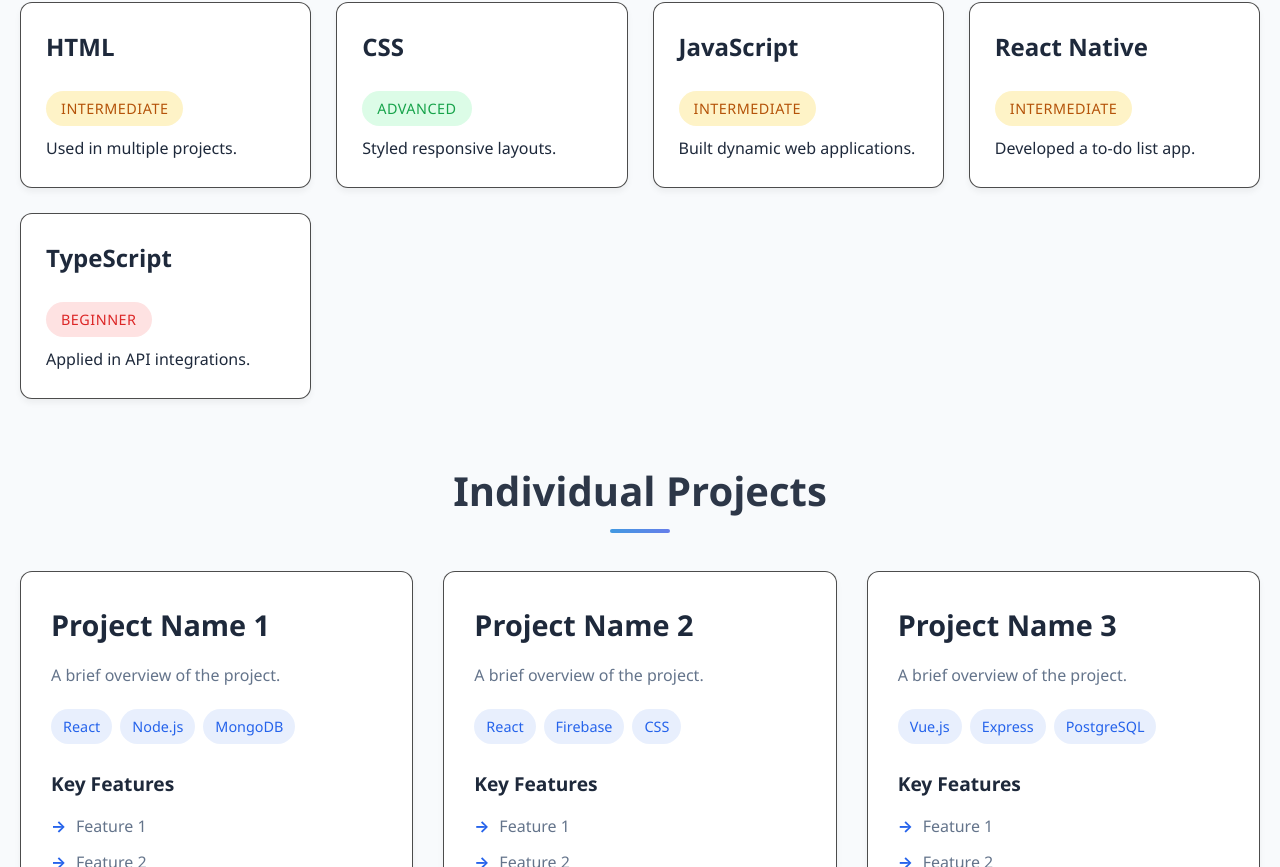
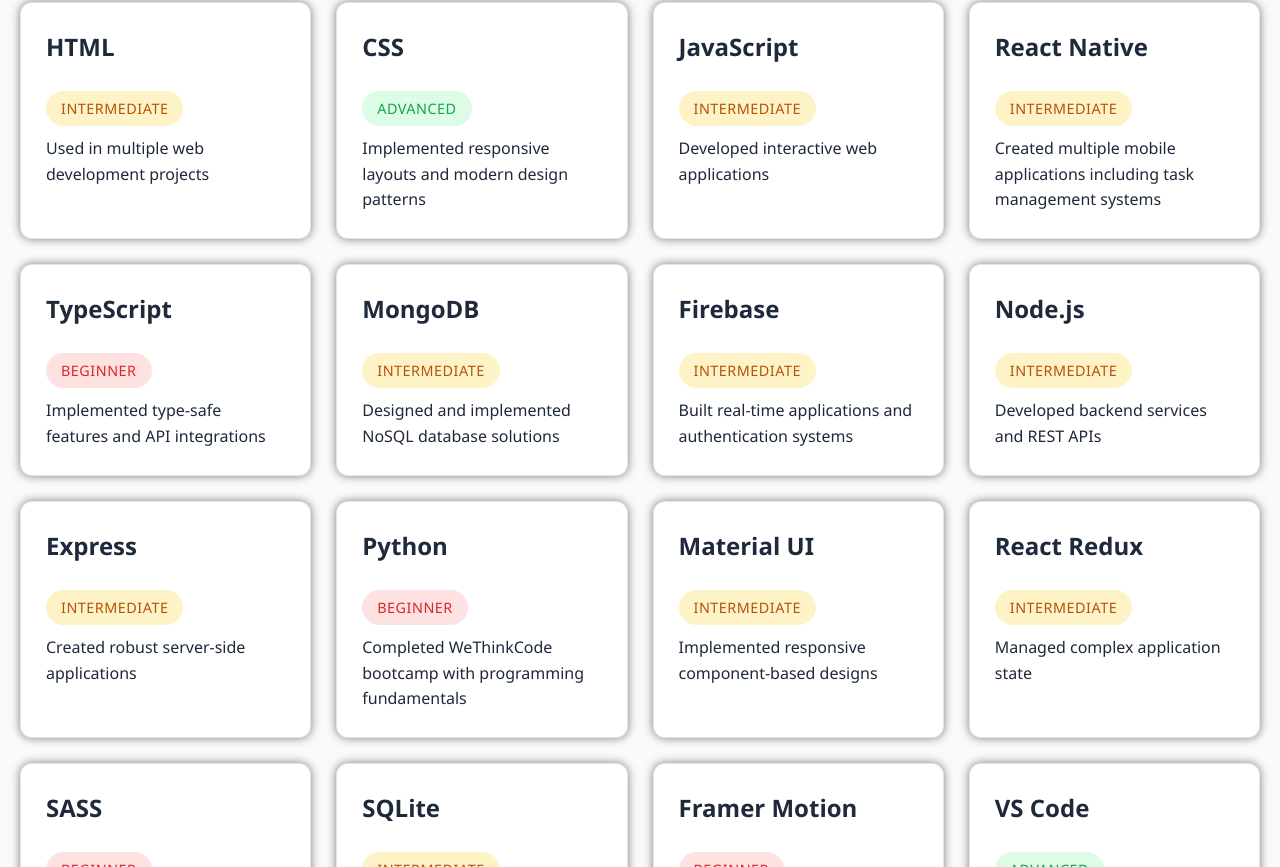
Before and after one commit to Oscarpoco/oscar-poco-mlab-portfolio, a React (Create React App) app: page / in a window 1280 px wide. Shown: the part 1933-2800 px from the top of the page. Built offline with nearby package versions, Linux system fonts and the light colour scheme.

Commit message:
I have updated data structure

```diff
--- a/src/components/database/portfolioData.js
+++ b/src/components/database/portfolioData.js
@@ -1,46 +1,141 @@
 export const skills = [
-    { name: 'HTML', level: 'Intermediate', notes: 'Used in multiple projects.' },
-    { name: 'CSS', level: 'Advanced', notes: 'Styled responsive layouts.' },
-    { name: 'JavaScript', level: 'Intermediate', notes: 'Built dynamic web applications.' },
-    { name: 'React Native', level: 'Intermediate', notes: 'Developed a to-do list app.' },
-    { name: 'TypeScript', level: 'Beginner', notes: 'Applied in API integrations.' }
+  { name: 'HTML', level: 'Intermediate', notes: 'Used in multiple web development projects' },
+  { name: 'CSS', level: 'Advanced', notes: 'Implemented responsive layouts and modern design patterns' },
+  { name: 'JavaScript', level: 'Intermediate', notes: 'Developed interactive web applications' },
+  { name: 'React Native', level: 'Intermediate', notes: 'Created multiple mobile applications including task management systems' },
+  { name: 'TypeScript', level: 'Beginner', notes: 'Implemented type-safe features and API integrations' },
+  { name: 'MongoDB', level: 'Intermediate', notes: 'Designed and implemented NoSQL database solutions' },
+  { name: 'Firebase', level: 'Intermediate', notes: 'Built real-time applications and authentication systems' },
+  { name: 'Node.js', level: 'Intermediate', notes: 'Developed backend services and REST APIs' },
+  { name: 'Express', level: 'Intermediate', notes: 'Created robust server-side applications' },
+  { name: 'Python', level: 'Beginner', notes: 'Completed WeThinkCode bootcamp with programming fundamentals' },
+  { name: 'Material UI', level: 'Intermediate', notes: 'Implemented responsive component-based designs' },
+  { name: 'React Redux', level: 'Intermediate', notes: 'Managed complex application state' },
+  { name: 'SASS', level: 'Beginner', notes: 'Created maintainable CSS architectures' },
+  { name: 'SQLite', level: 'Intermediate', notes: 'Implemented local database solutions' },
+  { name: 'Framer Motion', level: 'Beginner', notes: 'Created animated user interfaces' },
+  { name: 'VS Code', level: 'Advanced', notes: 'Primary development environment' },
+  { name: 'PyCharm', level: 'Advanced', notes: 'Python development environment' },
+  { name: 'Figma', level: 'Intermediate', notes: 'UI/UX design and prototyping' }
 ];
 
 export const individualProjects = [
   {
-      title: 'Project Name 1',
-      description: 'A brief overview of the project.',
-      techStack: ['React', 'Node.js', 'MongoDB'],
-      features: ['Feature 1', 'Feature 2'],
-      challenges: 'Highlight a problem and how you resolved it.',
-      links: { github: '#', demo: '#' }
+    title: 'Hotel Application',
+    description: 'A comprehensive hotel booking platform for customers to manage their reservations.',
+    techStack: ['React', 'CSS', 'Firebase'],
+    features: ['Hotel booking system', 'Reservation management', 'User authentication'],
+    challenges: 'Implemented real-time availability updates while maintaining booking consistency across multiple users.',
+    links: { github: 'https://github.com/Oscarpoco/hotel-application', demo: 'hotel-application-beta.vercel.app' }
   },
   {
-      title: 'Project Name 2',
-      description: 'A brief overview of the project.',
+    title: 'Hotel CMS',
+    description: 'Content Management System for hotel staff to manage bookings and room inventory.',
     techStack: ['React', 'Firebase', 'CSS'],
-      features: ['Feature 1', 'Feature 2'],
-      challenges: 'Highlight a problem and how you resolved it.',
-      links: { github: '#', demo: '#' }
+    features: ['Booking management', 'Room inventory control', 'Staff administration'],
+    challenges: 'Designed an intuitive interface for managing complex booking scenarios and room assignments.',
+    links: { github: 'https://github.com/Oscarpoco/hotel-management-system', demo: 'hotel-management-system-iota.vercel.app' }
   },
   {
-      title: 'Project Name 3',
-      description: 'A brief overview of the project.',
-      techStack: ['Vue.js', 'Express', 'PostgreSQL'],
-      features: ['Feature 1', 'Feature 2'],
-      challenges: 'Highlight a problem and how you resolved it.',
-      links: { github: '#', demo: '#' }
+    title: 'Recording App',
+    description: 'Mobile application for voice recording and note-taking.',
+    techStack: ['React Native', 'Async Storage', 'Firebase'],
+    features: ['User profile management', 'Voice recording', 'Note organization'],
+    challenges: 'Optimized audio recording and storage for efficient mobile performance.',
+    links: { github: 'https://github.com/Oscarpoco/recording-app', demo: '#' }
+  },
+  {
+    title: 'Birthday Card Creator',
+    description: 'Mobile app for designing and sharing custom birthday cards.',
+    techStack: ['React Native', 'Async Storage'],
+    features: ['Card template selection', 'Custom message creation', 'Social sharing'],
+    challenges: 'Implemented smooth image manipulation and sharing capabilities.',
+    links: { github: 'https://github.com/Oscarpoco/birthday-card', demo: '#' }
+  },
+  {
+    title: 'Gallery App',
+    description: 'Location-aware photo gallery application.',
+    techStack: ['React Native', 'Async Storage', 'SQLite'],
+    features: ['Photo capture with geolocation', 'Image organization', 'Location-based sorting'],
+    challenges: 'Integrated device camera and location services while maintaining performance.',
+    links: { github: 'https://github.com/Oscarpoco/Gallery', demo: '#' }
+  },
+  {
+    title: 'Shopping List Mobile App',
+    description: 'Mobile application for managing shopping lists and items.',
+    techStack: ['React Native', 'Async Storage', 'SQLite'],
+    features: ['User profiles', 'List creation and management', 'Item categorization'],
+    challenges: 'Implemented offline data persistence with synchronization capabilities.',
+    links: { github: 'https://github.com/Oscarpoco/shopping-list-native', demo: '#' }
+  },
+  {
+    title: 'Shopping List Web App',
+    description: 'Web-based shopping list manager with state management.',
+    techStack: ['React', 'Local Storage', 'Redux', 'JSON Server'],
+    features: ['User authentication', 'List sharing', 'Item tracking'],
+    challenges: 'Managed complex state updates across multiple users and lists.',
+    links: { github: 'https://github.com/Oscarpoco/shopping-list', demo: '#' }
+  },
+  {
+    title: 'Payment Gateway Integration',
+    description: 'Mobile payment processing application using Paystack.',
+    techStack: ['React Native', 'Paystack'],
+    features: ['Secure payment processing', 'Transaction history', 'Payment verification'],
+    challenges: 'Implemented secure payment flow with proper error handling.',
+    links: { github: 'https://github.com/Oscarpoco/payment-gateway', demo: '#' }
+  },
+  {
+    title: 'Employee Management System',
+    description: 'Full-stack employee management platform with authentication.',
+    techStack: ['React', 'Local Storage', 'Firebase Admin', 'Node', 'Express'],
+    features: ['Employee records management', 'Admin dashboard', 'Role-based access control'],
+    challenges: 'Implemented secure authentication and authorization system.',
+    links: { github: 'https://github.com/Oscarpoco/employee-management-with-node-authentication', demo: '#' }
+  },
+  {
+    title: 'Online Recipe App',
+    description: 'Recipe sharing and management platform.',
+    techStack: ['React', 'Local Storage', 'Recipe API'],
+    features: ['Recipe creation', 'Search functionality', 'User collections'],
+    challenges: 'Optimized recipe search and filtering for large datasets.',
+    links: { github: 'https://github.com/Oscarpoco/nkombiso-online-recipe', demo: '#' }
+  },
+  {
+    title: 'Weather App',
+    description: 'Real-time weather information application.',
+    techStack: ['React', 'Local Storage', 'Weather API'],
+    features: ['City weather search', 'Weather forecasts', 'Location-based updates'],
+    challenges: 'Implemented efficient API caching and error handling for unreliable connections.',
+    links: { github: 'https://github.com/Oscarpoco/weather-application', demo: '#' }
   }
 ];
 
 export const groupProjects = [
   {
-      title: 'Project Name',
-      description: 'Overview of the project and your role.',
-      teamMembers: ['Member 1', 'Member 2', 'Member 3'],
-      techStack: ['React', 'Node.js', 'MongoDB'],
-      features: ['Feature 1', 'Feature 2'],
-      collaboration: 'Share how the team worked together and the tools used (e.g., Scrum, Trello).',
-      links: { github: '#', demo: '#' }
+    title: 'Restaurant Reservation App',
+    description: 'Mobile application for customers to make and manage restaurant reservations.',
+    teamMembers: ['Nhlakanipho Alson Radebe', 'Oscar Kyle Poco'],
+    techStack: ['React Native', 'Node.js', 'MongoDB', 'Expo'],
+    features: ['User account management', 'Table reservation system', 'Booking management'],
+    collaboration: 'Implemented Agile methodology using Trello for task management and daily stand-ups for team coordination.',
+    links: { github: 'https://github.com/mLab-alscar-projects/restaurant-reservation-app', demo: '#' }
+  },
+  {
+    title: 'Restaurant Reservation CMS',
+    description: 'Admin platform for managing restaurant reservations and user accounts.',
+    teamMembers: ['Nhlakanipho Alson Radebe', 'Oscar Kyle Poco'],
+    techStack: ['React Native', 'Node.js', 'MongoDB', 'Expo'],
+    features: ['User management', 'Restaurant profile management', 'Reservation oversight'],
+    collaboration: 'Used Git for version control and implemented code review processes for quality assurance.',
+    links: { github: 'https://github.com/mLab-alscar-projects/restaurent-reservation-cms', demo: '#' }
+  },
+  {
+    title: 'Restaurant Admin Registration Portal',
+    description: 'Super admin application for managing restaurant administrator accounts.',
+    teamMembers: ['Nhlakanipho Alson Radebe', 'Oscar Kyle Poco'],
+    techStack: ['React Native', 'MongoDB', 'Expo'],
+    features: ['Admin account creation', 'Access control management', 'Administrator verification'],
+    collaboration: 'Utilized pair programming for complex features and maintained documentation using Notion.',
+    links: { github: 'https://github.com/mLab-alscar-projects/admin-register-cms-app', demo: '#' }
   }
 ];
--- a/src/components/pages/AssessmentFeedbackSection.js
+++ b/src/components/pages/AssessmentFeedbackSection.js
@@ -161,8 +161,8 @@
             background: white;
             border-radius: 12px;
             padding: 1.5rem;
-            box-shadow: 0 4px 6px rgba(0, 0, 0, 0.1);
-            border: 1px solid rgba(0, 0, 0, .7);
+            box-shadow: 0 0 10px rgba(0, 0, 0, 0.5);
+            border: 1px solid rgba(0, 0, 0, .1);
             transition: transform 0.3s ease, box-shadow 0.3s ease;
           }
 
--- a/src/components/pages/Home.js
+++ b/src/components/pages/Home.js
@@ -1,6 +1,5 @@
-// Home.jsx
+
 import React from 'react';
-import { Code, Database, Server, FileCode } from 'lucide-react';
 
 const Home = () => {
   return (
@@ -56,7 +55,7 @@
                 { name: 'Firebase', color: '#FF9800' },
                 { name: 'Node.js', color: '#8BC34A' },
                 { name: 'Express', color: '#607D8B' },
-                { name: 'Python', color: '#3F51B5' }
+                { name: 'Python', color: '#3F51B5' },
               ].map((tech, index) => (
                 <div
                   key={index}
--- a/src/components/pages/Services.js
+++ b/src/components/pages/Services.js
@@ -254,7 +254,7 @@
         `}
       </style>
 
-      <h1 className="section-title">About Me</h1>
+      <h1 className="section-title" id='about'>About Me</h1>
 
       <div className="profile-container">
         <div className="profile-image-container">
```
Also changed, not shown: src/components/pages/Portfolio.js (+4 -4 lines). Lines whose indentation alone changed are shown as unchanged.
